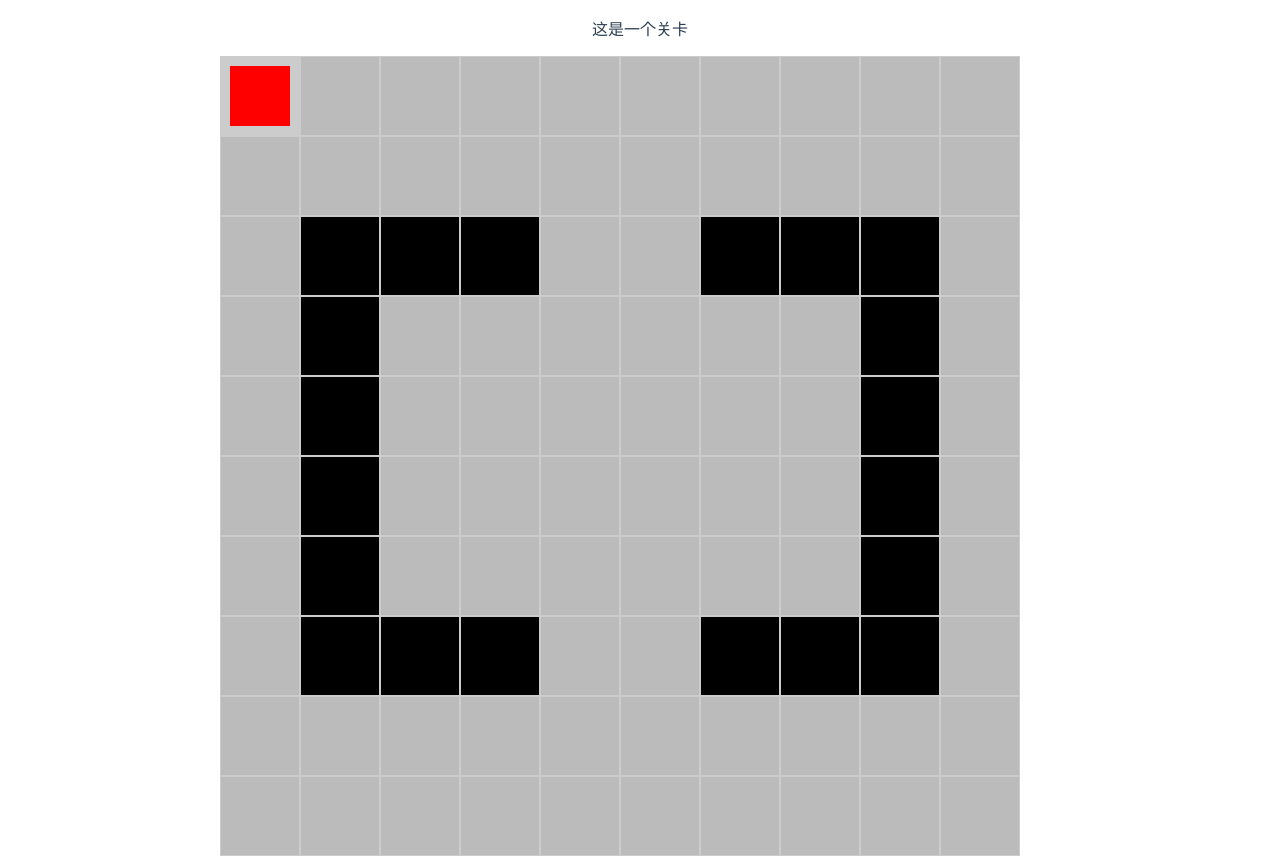
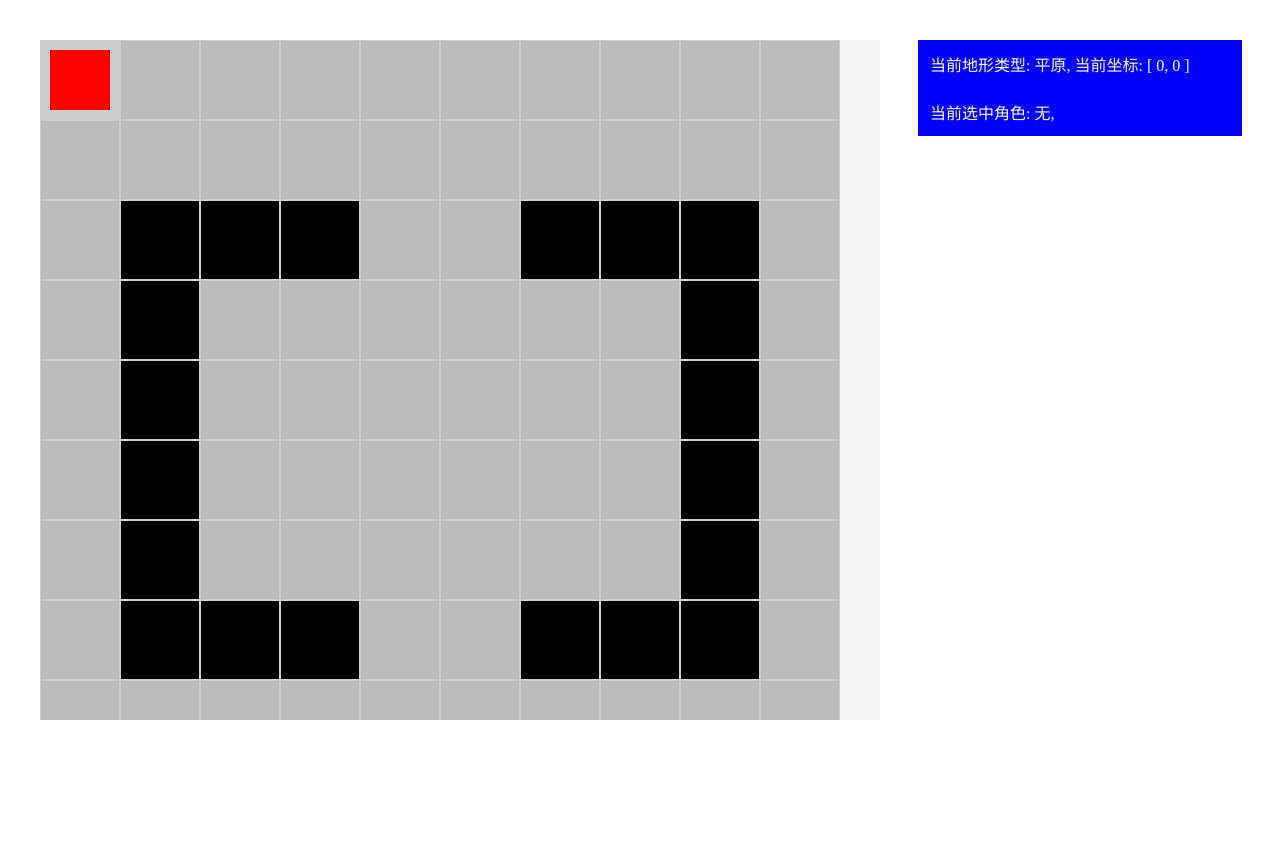
Before and after one commit to dingzu/war-chess-game, a Vue app: page / in a window 1280 px wide. Shown: the top 857 px of the page. After the commit the page ends 800 px from the top, so only its background shows below. Built offline with nearby package versions, Linux system fonts and the light colour scheme.

Commit message:
抽离控制尺寸的变量

```diff
--- a/src/App.vue
+++ b/src/App.vue
@@ -2,25 +2,15 @@
   <router-view />
 </template>
 
-<style>
-#app {
-  font-family: Avenir, Helvetica, Arial, sans-serif;
-  -webkit-font-smoothing: antialiased;
-  -moz-osx-font-smoothing: grayscale;
-  text-align: center;
-  color: #2c3e50;
-}
-
-nav {
-  padding: 30px;
-}
-
-nav a {
-  font-weight: bold;
-  color: #2c3e50;
-}
-
-nav a.router-link-exact-active {
-  color: #42b983;
-}
-</style>
+<script>
+import config from "@/data/config.js";
+export default {
+  mounted() {
+    // 注册单元格宽度到样式变量中
+    console.log("hah", config);
+    document
+      .getElementsByTagName("html")[0]
+      .style.setProperty("--cellSize", config.cellSize + "px");
+  },
+};
+</script>
--- a/src/components/game/CharacterUnit.vue
+++ b/src/components/game/CharacterUnit.vue
@@ -1,17 +1,12 @@
 <template>
-  <div
-    class="character-unit"
-    @mouseenter="postTerrainData()"
-    @mousedown="active()"
-    :class="resolveActive()"
-  ></div>
+  <div class="character-unit" @mouseenter="postTerrainData()" @mousedown="active()" :class="resolveActive()"></div>
 </template>
 
 <style lang="stylus">
 .character-unit
   box-sizing border-box
-  width 80px
-  height 80px
+  width var(--cellSize)
+  height var(--cellSize)
   border 10px solid #ccc
   background-color red
   &:hover
--- a/src/components/game/TerrainUnit.vue
+++ b/src/components/game/TerrainUnit.vue
@@ -21,8 +21,8 @@ export default {
 <style lang="stylus">
 .terrain-unit
   box-sizing border-box
-  width 80px
-  height 80px
+  width var(--cellSize)
+  height var(--cellSize)
   border 1px solid #ccc
   background-color #000
   &.type-00
--- /dev/null
+++ b/src/data/config.js
@@ -0,0 +1,4 @@
+const config = {
+  cellSize: 80
+}
+export default config
--- a/src/views/Stage.vue
+++ b/src/views/Stage.vue
@@ -1,22 +1,20 @@
 <!-- 游戏关卡文件 -->
 <template>
   <div class="stage">
-    <p>这是一个关卡</p>
+    <!--操作区域-->
     <div class="game-view">
       <!--渲染地图-->
       <Map />
       <!--渲染角色-->
       <div class="charactor-list">
-        <CharacterUnit
-          v-for="(item, i) in STATE.characters"
-          :key="i"
-          :id="item.id"
-        />
+        <CharacterUnit v-for="(item, i) in STATE.characters" :key="i" :id="item.id" />
       </div>
     </div>
-    <!--UI-->
-    <TerrainWindow />
-    <CharacterWindow />
+    <!--UI 区域-->
+    <div class="game-ui">
+      <TerrainWindow />
+      <CharacterWindow />
+    </div>
   </div>
 </template>
 
@@ -32,14 +30,25 @@ export default {
 </script>
 
 <style lang="stylus">
+$ui-width = 400px
+$ui-padding = 40px
+
 .stage
   width 100%
   .game-view
-    position relative
+    position absolute
     overflow scroll
-    margin auto
-    width 840px
-    height 840px
+    left $ui-padding
+    top $ui-padding
+    right $ui-width
+    bottom 80px
+    background-color #f5f5f5
+  .game-ui
+    position absolute
+    right 0
+    top $ui-padding
+    bottom $ui-padding
+    width $ui-width
   .charactor-list
     position absolute
     top 0
```
Also changed, not shown: src/components/game/Map.vue (+1 -6 lines).
